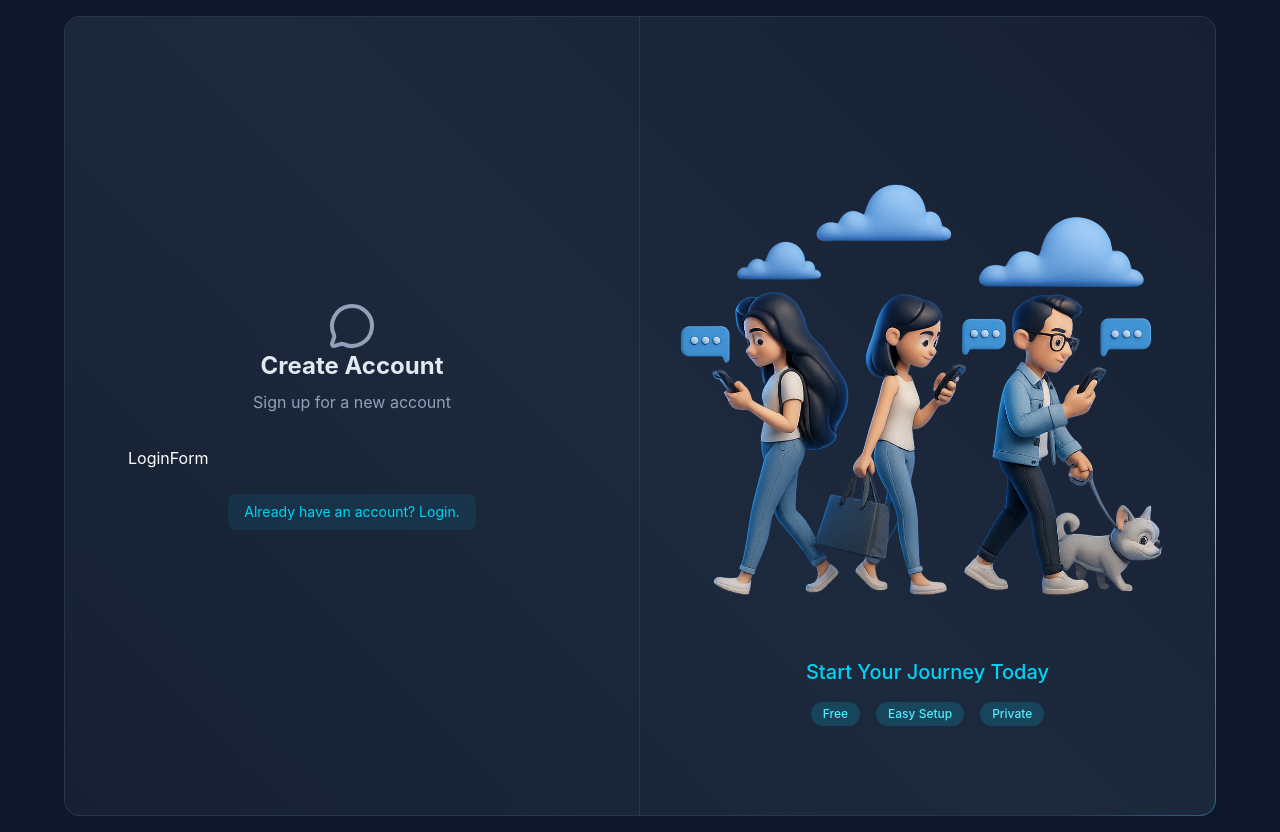
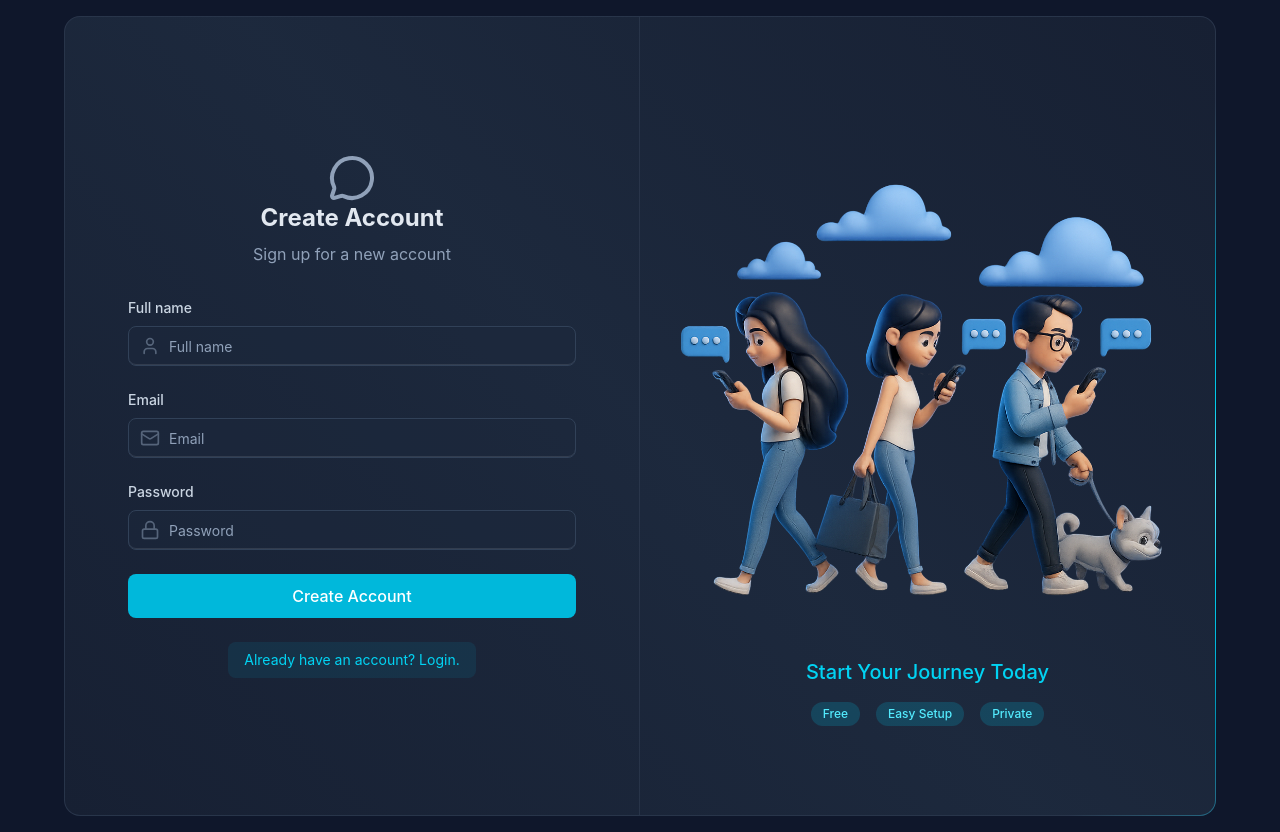
Before and after one commit to evkondr/mesh-chat, a React (Vite) app in the folder frontend/: page /authorization in a window 1280 px wide. Built offline with nearby package versions, Linux system fonts and the light colour scheme; no server answers.

Commit message:
feat: add login

```diff
--- a/frontend/src/App.tsx
+++ b/frontend/src/App.tsx
@@ -1,4 +1,4 @@
-import { Route, Routes } from "react-router";
+import { Navigate, Route, Routes } from "react-router";
 import ChatPage from "./pages/ChatPage";
 import useAuthStore from "./store/useAuthStore";
 import { useEffect } from "react";
@@ -6,7 +6,7 @@ import ProtectedRoute from "./components/ProtectedRoute";
 import AuthPage from "./pages/AuthPage";
 
 function App() {
-  const { checkAuth } = useAuthStore();
+  const { checkAuth, authUser } = useAuthStore();
   useEffect(() => {
     checkAuth();
   }, [checkAuth]);
@@ -15,7 +15,7 @@ function App() {
     <div className="min-h-screen bg-slate-900 relative flex items-center justify-center p 4 overflow-hidden">
       <Routes>
         <Route path="/" element={<ProtectedRoute><ChatPage /></ProtectedRoute>} />
-        <Route path="/authorization" element={<AuthPage />} />
+        <Route path="/authorization" element={!authUser ? (<AuthPage />) : (<Navigate to="/" />)} />
       </Routes>
     </div>
   );
--- a/frontend/src/components/ProtectedRoute.tsx
+++ b/frontend/src/components/ProtectedRoute.tsx
@@ -13,7 +13,7 @@ const ProtectedRoute = ({ children }:Props) => {
     return (<Preloader />);
   }
   return (
-    authUser ? children : (<Navigate to="/login" />)
+    authUser ? children : (<Navigate to="/authorization" />)
   );
 };
 
--- a/frontend/src/components/form/LoginForm.tsx
+++ b/frontend/src/components/form/LoginForm.tsx
@@ -1,6 +1,40 @@
+import { useForm, type SubmitHandler } from "react-hook-form";
+import useAuthStore from "../../store/useAuthStore";
+import type { SignUpDto } from "../../types/dto";
+import ChatInput from "./ChatInput";
+import { LoaderIcon, MailIcon } from "lucide-react";
+
 const LoginForm = () => {
+  const {
+    register,
+    handleSubmit,
+  } = useForm<SignUpDto>();
+  const { isLoggingIn, login } = useAuthStore();
+  const onSubmit: SubmitHandler<SignUpDto> = (data) => {
+    login(data);
+  };
   return (
-    <div>LoginForm</div>
+    <form onSubmit={handleSubmit(onSubmit)} className="space-y-6">
+      <ChatInput
+        name="email"
+        register={register}
+        icon={<MailIcon className="auth-input-icon"/>}
+        labelText="Email"
+      />
+      <ChatInput
+        name="fullName"
+        register={register}
+        icon={<MailIcon className="auth-input-icon"/>}
+        labelText="Full name"
+      />
+      <button className="auth-btn" type="submit" disabled={isLoggingIn}>
+        {isLoggingIn ? (
+          <LoaderIcon className="w-full h-5 animate-spin text-center" />
+        ) : (
+          "Sign In"
+        )}
+      </button>
+    </form>
   );
 };
 
--- a/frontend/src/components/form/SignUpForm.tsx
+++ b/frontend/src/components/form/SignUpForm.tsx
@@ -9,8 +9,10 @@ const SignUpForm = () => {
     register,
     handleSubmit,
   } = useForm<SignUpDto>();
-  const { isSigningUp } = useAuthStore();
-  const onSubmit: SubmitHandler<SignUpDto> = (data) => console.log(data);
+  const { isSigningUp, signup } = useAuthStore();
+  const onSubmit: SubmitHandler<SignUpDto> = (data) => {
+    signup(data);
+  };
   return (
     <form className="space-y-6" onSubmit={handleSubmit(onSubmit)}>
       <ChatInput
--- a/frontend/src/pages/AuthPage.tsx
+++ b/frontend/src/pages/AuthPage.tsx
@@ -24,9 +24,9 @@ const AuthPage = () => {
                   <p className="text-slate-400">Sign up for a new account</p>
                 </div>
                 {isLoginPage ? (
+                  <LoginForm />
+                ) : (
                   <SignUpForm />
-                ) : (
-                  <LoginForm />
                 )}
                 <div className="mt-6 text-center">
                   <div className="auth-link" onClick={() => setIsLoginPage(!isLoginPage)}>
--- a/frontend/src/store/useAuthStore.ts
+++ b/frontend/src/store/useAuthStore.ts
@@ -2,19 +2,23 @@ import { create } from 'zustand';
 import axiosInstance from '../lib/axiosInstance';
 import type { User } from '../types';
 import toast from 'react-hot-toast';
-import type { SignUpDto } from '../types/dto';
+import type { LoginDto, SignUpDto } from '../types/dto';
 import { isAxiosError } from 'axios';
 
 type AuthStore = {
   authUser: null | User
   isCheckingAuth: boolean
   isSigningUp: boolean
+  isLoggingIn: boolean
   checkAuth: () => void
+  signup: (data:SignUpDto) => void
+  login: (data:LoginDto) => void
 }
 const useAuthStore = create<AuthStore>((set) => ({
   authUser: null,
   isCheckingAuth: true,
   isSigningUp: false,
+  isLoggingIn: false,
   async checkAuth() {
     try {
       const res = await axiosInstance.get<User>('/auth/check');
@@ -53,6 +57,26 @@ const useAuthStore = create<AuthStore>((set) => ({
     } finally {
       set({ isSigningUp: false });
     }
+  },
+  async login(data:LoginDto) {
+    try {
+      set({ isLoggingIn: true });
+      const res = await axiosInstance.post<User>('/auth/login', data);
+      set({ authUser: res.data});
+      toast.success('Account created successfully');
+    } catch (error) {
+      if(isAxiosError(error)) {
+        toast.error(error.response?.data.message);
+      } else if(error instanceof Error) {
+        toast.error(error.message);
+      } else {
+        toast.error('Something went wrong. Check console');
+        console.error('Error in auth check', error);
+      }
+
+    } finally {
+      set({ isLoggingIn: false });
+    }
   }
 }));
 
--- a/frontend/src/types/dto/index.ts
+++ b/frontend/src/types/dto/index.ts
@@ -3,3 +3,4 @@ export type SignUpDto = {
   fullName: string
   password: string
 }
+export type LoginDto = Omit<SignUpDto, 'fullName'>
```
